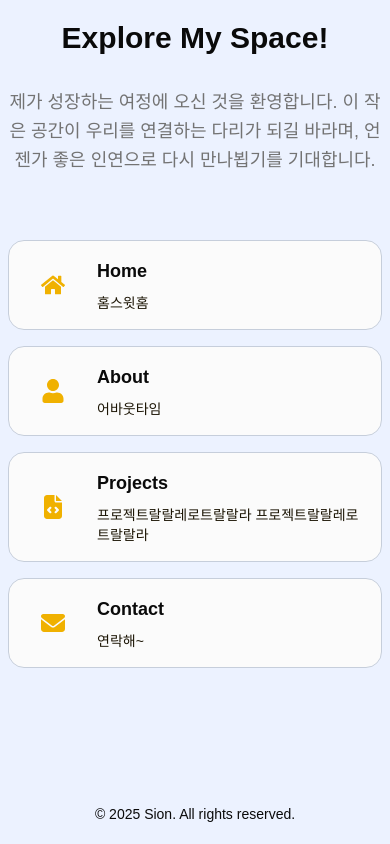
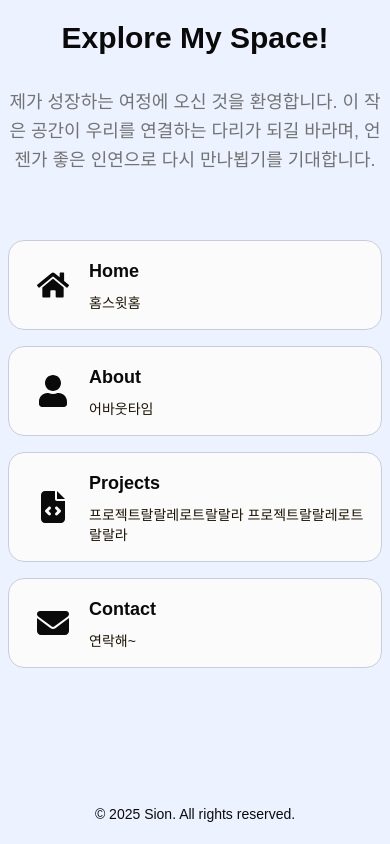
Before and after one commit to Sionparadox/Portfolio, a Next.js app: page /comp in a window 390 px wide. Shown: the part 1819-2663 px from the top of the page. Built offline with nearby package versions, Linux system fonts and the light colour scheme; a web font is replaced by a local one.

Commit message:
[design] ExploreCard hover 애니메이션 변경

```diff
--- a/components/molecules/ExploreCard.tsx
+++ b/components/molecules/ExploreCard.tsx
@@ -20,8 +20,8 @@ const ExploreCard = ({
       className='group relative isolate block h-full w-full lg:min-h-56 lg:max-w-64'
     >
       <div className='bg-foreground/30 group-hover:bg-primary absolute inset-0 -z-1 border opacity-0 blur-lg transition-colors duration-300 md:opacity-100' />
-      <div className='bg-card text-card-foreground relative flex h-full w-full items-center gap-4 rounded-2xl border p-4 sm:flex-col sm:items-center sm:gap-6 sm:p-6'>
-        <div className='text-primary flex h-14 w-14 shrink-0 items-center justify-center rounded-lg [&_svg]:h-6 [&_svg]:w-6'>
+      <div className='bg-card text-card-foreground group-hover:border-primary relative flex h-full w-full items-center gap-2 rounded-2xl border p-4 transition-colors duration-300 sm:flex-col sm:items-center sm:gap-6 sm:p-6'>
+        <div className='text-foreground group-hover:text-primary flex h-14 w-14 shrink-0 items-center justify-center rounded-lg transition-colors duration-300 [&_svg]:h-8 [&_svg]:w-8'>
           <Icon />
         </div>
         <div className='flex flex-col gap-2 sm:items-center sm:text-center'>
```
